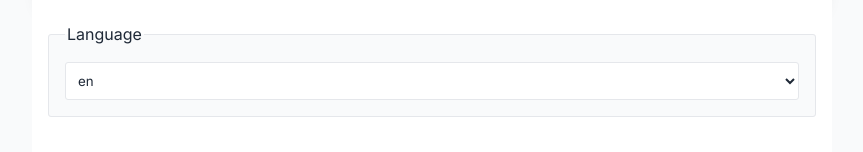
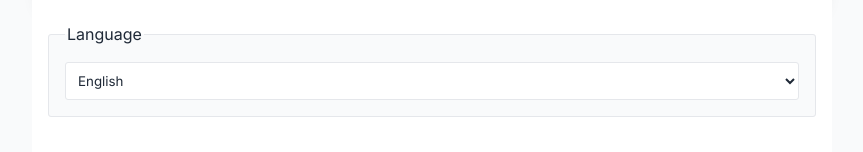
Before and after one commit to andreasremdt/grocerly, a React (Create React App) app: page /settings in a window 1280 px wide. Both pictures are taken after a click on the button 1014 px from the left and 24 px from the top of the page. Shown: the part 148-300 px from the top of the page, without its empty margins (208-1071 px from the left). Built offline with nearby package versions, Linux system fonts and the light colour scheme.

Commit message:
fix: translate languages on settings page

```diff
--- a/src/components/Settings.tsx
+++ b/src/components/Settings.tsx
@@ -59,7 +59,7 @@ function Settings() {
           >
             {availableLanguages.map((language) => (
               <option key={language} value={language}>
-                {language}
+                {__(language, language)}
               </option>
             ))}
           </select>
--- a/src/i18n/de.ts
+++ b/src/i18n/de.ts
@@ -1,4 +1,5 @@
 const translation = {
+  de: "Deutsch",
   emptyState: {
     title: "Diese Liste ist noch leer.",
     subtitle: "Füge Sachen über das oben stehende Formular hinzu.",
@@ -10,7 +11,7 @@ const translation = {
   },
   form: {
     name: "z.B. Eier, Milch oder Spinat",
-    quantity: "Anzahl",
+    quantity: "Anz.",
     add: "Ok",
   },
   settings: {
--- a/src/i18n/en.ts
+++ b/src/i18n/en.ts
@@ -1,4 +1,5 @@
 const translation = {
+  en: "English",
   emptyState: {
     title: "Nothing here, yet.",
     subtitle: "Start adding items to your shopping list below.",
@@ -10,7 +11,7 @@ const translation = {
   },
   form: {
     name: "e.g. eggs, milk, spinach",
-    quantity: "Quantity",
+    quantity: "Qt.",
     add: "Add",
   },
   settings: {
--- a/src/i18n/es.ts
+++ b/src/i18n/es.ts
@@ -1,4 +1,5 @@
 const translation = {
+  es: "Español",
   emptyState: {
     title: "Nada aquí, todavía.",
     subtitle: "Comience a agregar artículos a su lista de compras arriba.",
@@ -10,7 +11,7 @@ const translation = {
   },
   form: {
     name: "p.ej. huevos, leche o espinacas",
-    quantity: "Cantidad",
+    quantity: "Cant.",
     add: "Agregar",
   },
   settings: {
```
